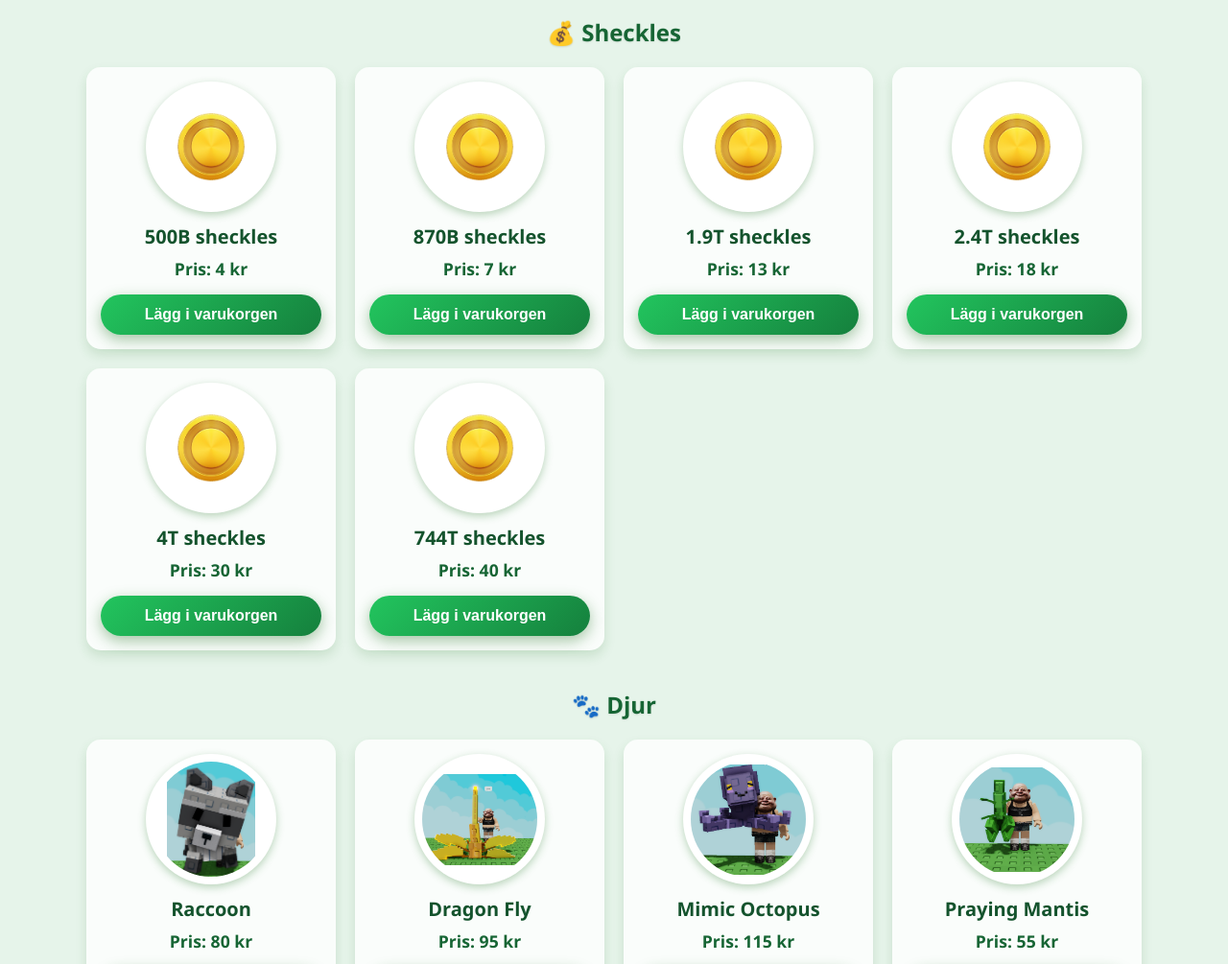
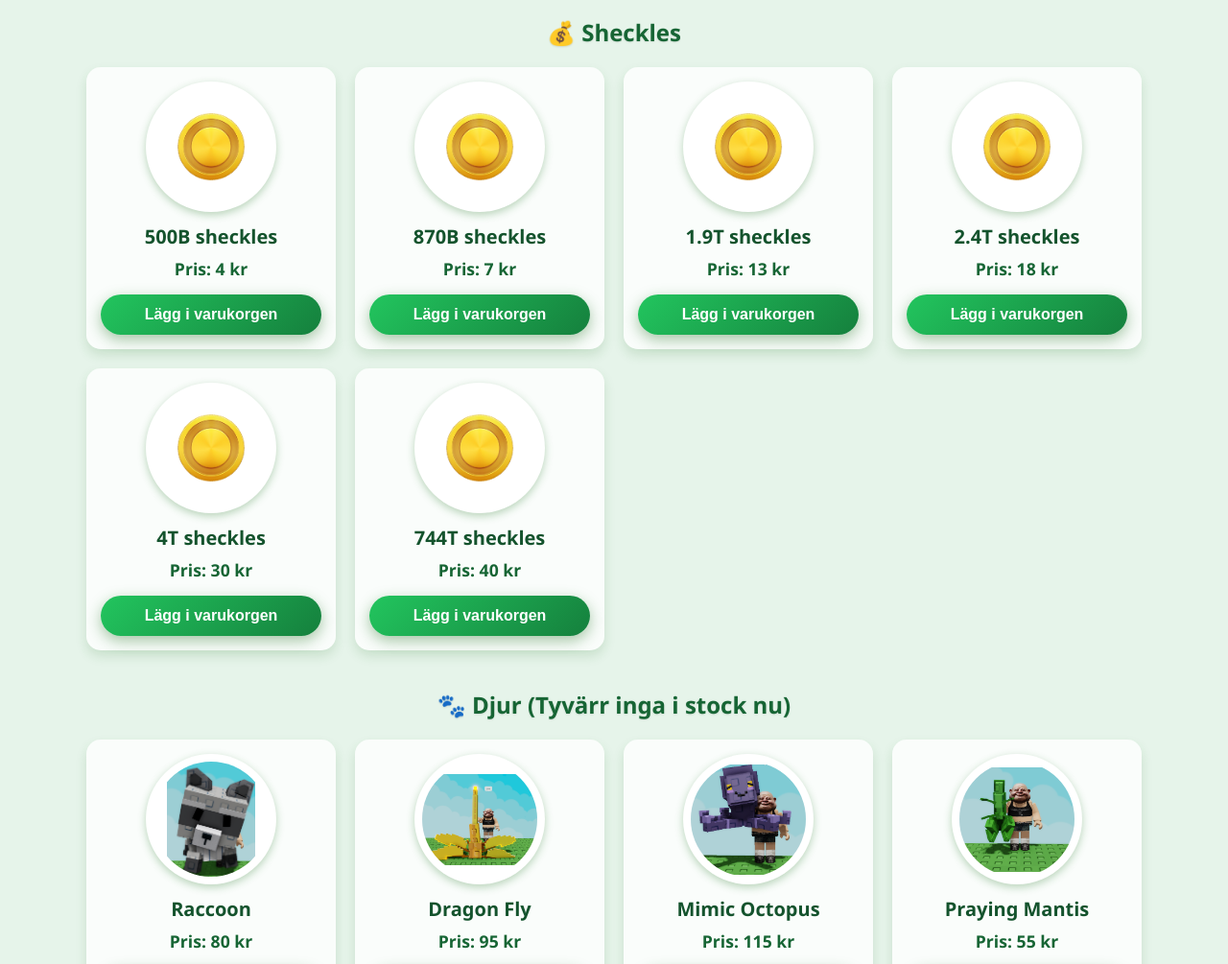
Before and after one commit to MavCodes0/GrowAGardenButik, a plain HTML site: page index.html in a window 1280 px wide. Shown: the part 87-1092 px from the top of the page at 96% size. Drawn offline with Linux system fonts and the light colour scheme.

Commit message:
Update index.html

```diff
--- a/index.html
+++ b/index.html
@@ -18,7 +18,7 @@
     </section>
 
     <section>
-      <h2>🐾 Djur</h2>
+      <h2>🐾 Djur (Tyvärr inga i stock nu)</h2>
       <div id="pets-list" class="products"></div>
     </section>
 
```
